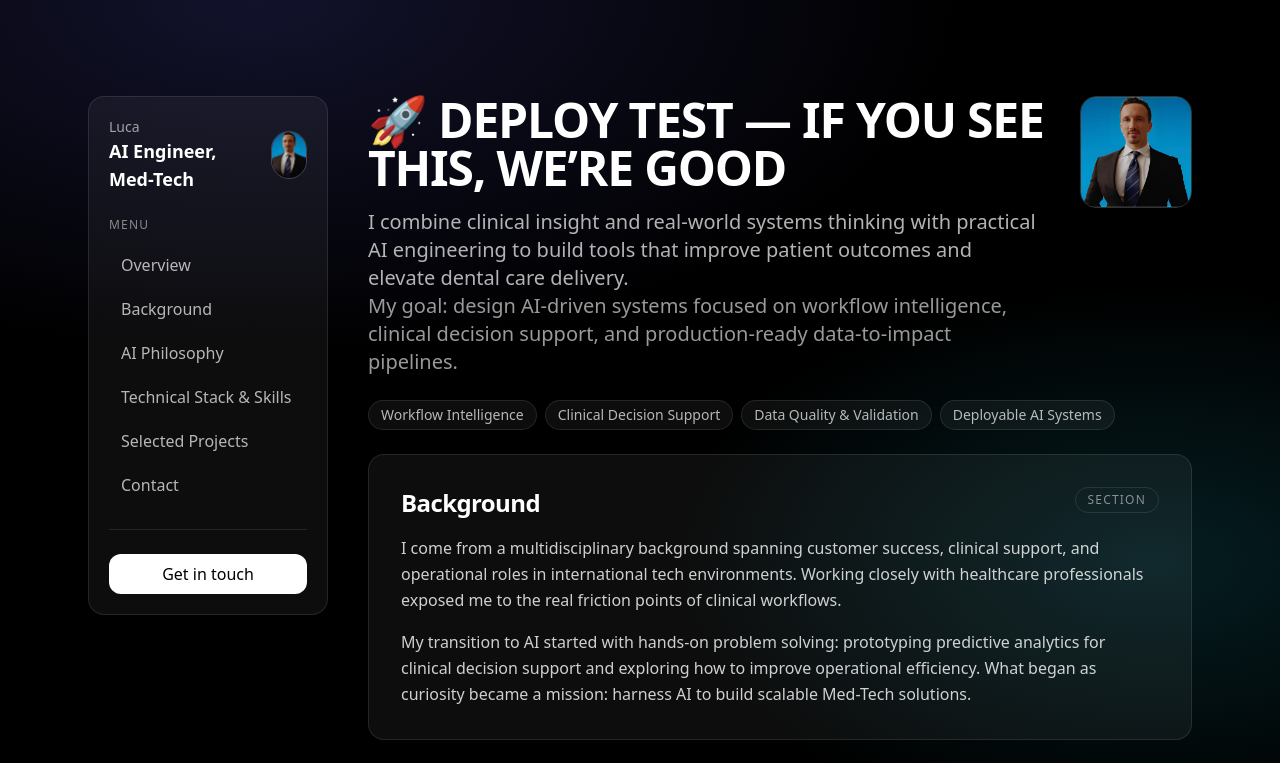
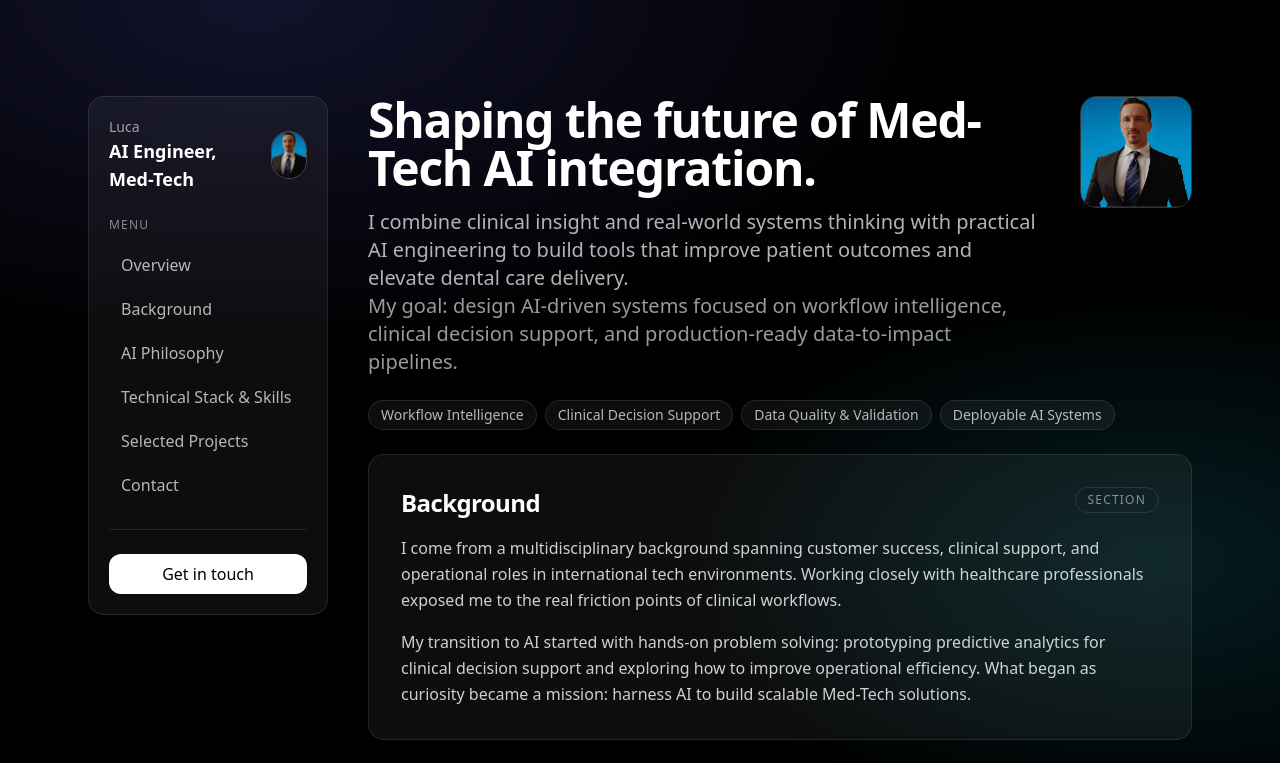
Before and after one commit to lucalazzaro/ai-medtech-portfolio, a Next.js app: page / in a window 1280 px wide. Shown: the top 763 px of the page. Built offline with nearby package versions, Linux system fonts and the light colour scheme.

Commit message:
Deploy test banner

```diff
--- a/app/page.tsx
+++ b/app/page.tsx
@@ -358,7 +358,7 @@ export default function Home() {
             <div className="flex items-start justify-between gap-8">
               <div className="space-y-4">
                 <h1 className="text-4xl md:text-5xl font-bold tracking-tight">
-                  🚀 DEPLOY TEST — IF YOU SEE THIS, WE’RE GOOD
+                  Shaping the future of Med-Tech AI integration.
                 </h1>
 
                 <p className="text-lg md:text-xl text-white/70 max-w-2xl">
```
